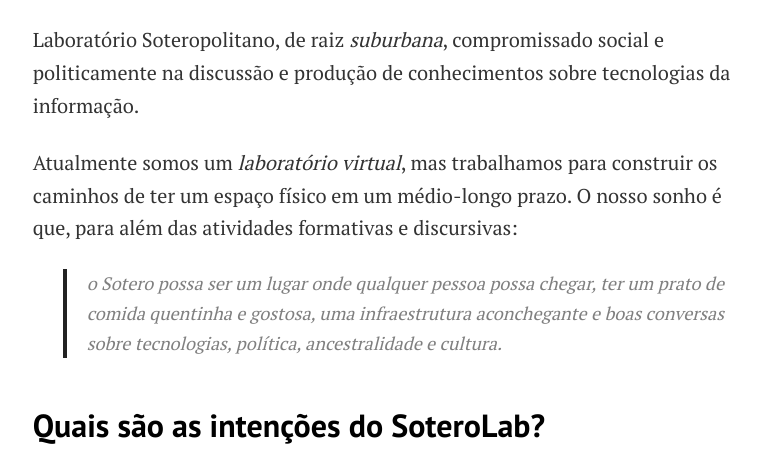
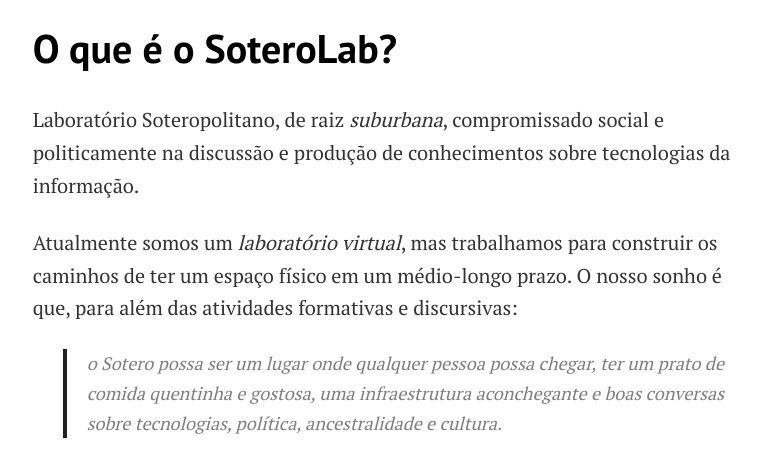
Before and after one commit to soterolab/soterolab, a Jekyll site: the page built from pages/about.md, in a window 1280 px wide and 900 px high, cut to the strip 440-900 px from the top of the window. Shown: the whole strip, without its empty margins (255-1016 px from the left). Built offline with Jekyll 4.4.1, drawn with Linux system fonts in a browser that asks for light colours.

Commit message:
Update about.md

```diff
--- a/pages/about.md
+++ b/pages/about.md
@@ -2,6 +2,7 @@
 layout: page
 permalink: "/about/"
 image: assets/images/colagem_salvador.png
+title: O que é o SoteroLab?
 ---
 
 Laboratório Soteropolitano, de raiz *suburbana*, compromissado social e politicamente na discussão e produção de conhecimentos sobre tecnologias da informação.
```
